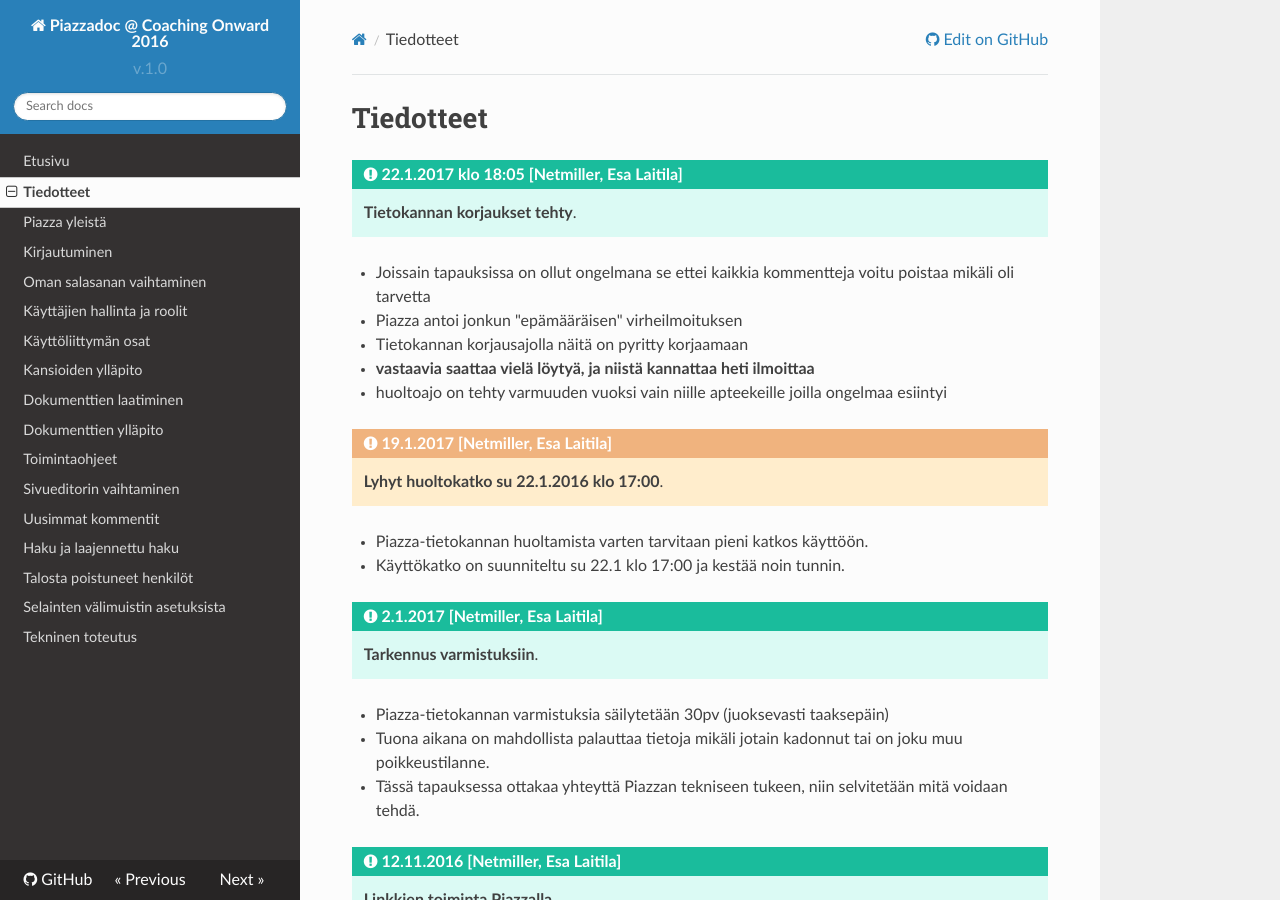
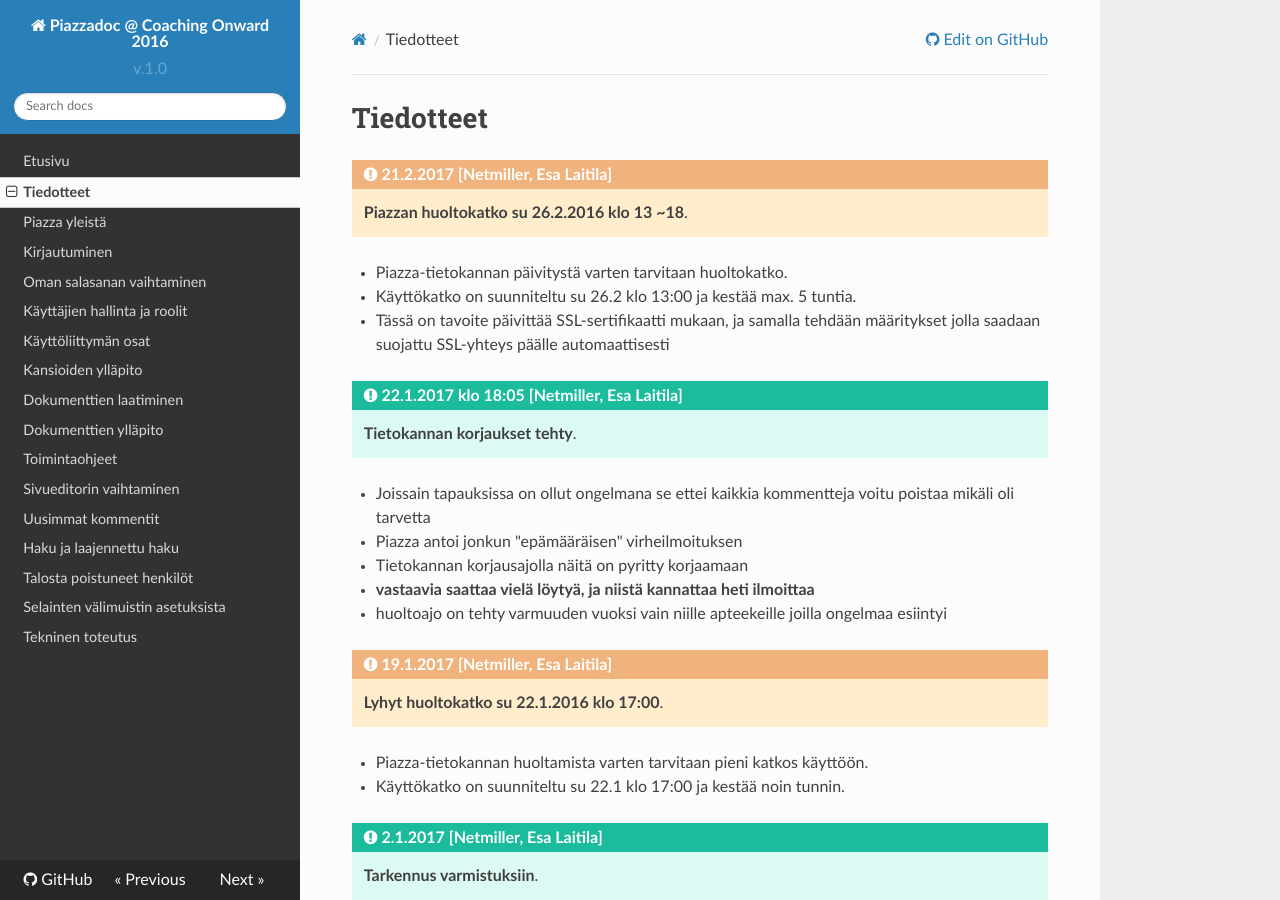
Before and after one commit to netmiller/piazzadoc, an MkDocs documentation site: the page built from sivut/tiedotteet.md, in a window 1280 px wide and 900 px high. Built offline with MkDocs 1.6.1, drawn with Linux system fonts in a browser that asks for light colours; nearby versions of some CDN libraries; old or Windows-style settings are respelled for this version of MkDocs.

Commit message:
Update tiedotteet.md

```diff
--- a/sivut/tiedotteet.md
+++ b/sivut/tiedotteet.md
@@ -1,4 +1,10 @@
 # Tiedotteet
+
+!!! warning "21.2.2017 [Netmiller, Esa Laitila]"
+    __Piazzan huoltokatko su 26.2.2016 klo 13 ~18__.
+* Piazza-tietokannan päivitystä varten tarvitaan huoltokatko.
+* Käyttökatko on suunniteltu su 26.2 klo 13:00 ja kestää max. 5 tuntia.
+* Tässä on tavoite päivittää SSL-sertifikaatti mukaan, ja samalla tehdään määritykset jolla saadaan suojattu SSL-yhteys päälle automaattisesti
 
 !!! tip "22.1.2017 klo 18:05 [Netmiller, Esa Laitila]"
     __Tietokannan korjaukset tehty__.
```
